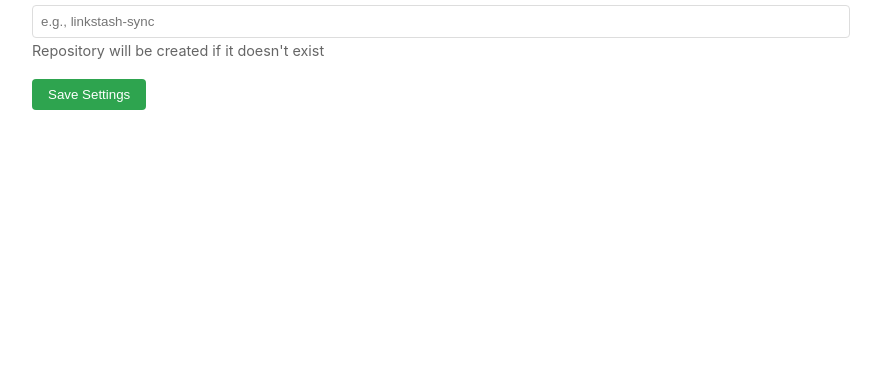
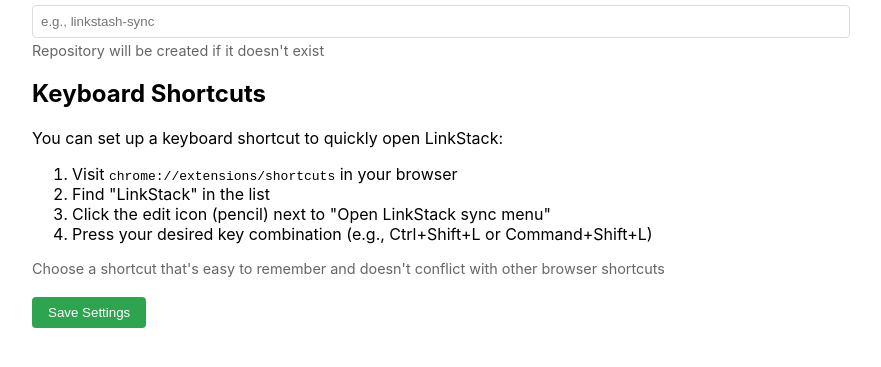
Before and after one commit to hp77-creator/linkstack-extension, a browser extension: page options/settings.html in a window 1280 px wide. Shown: the part 125-492 px from the top of the page, without its empty margins (208-1089 px from the left). Drawn offline with Linux system fonts and the light colour scheme.

Commit message:
add command shortcut

```diff
--- a/options/settings.html
+++ b/options/settings.html
@@ -67,6 +67,18 @@
     <span class="help-text">Repository will be created if it doesn't exist</span>
   </div>
 
+  <div class="form-group">
+    <h2>Keyboard Shortcuts</h2>
+    <p>You can set up a keyboard shortcut to quickly open LinkStack:</p>
+    <ol>
+      <li>Visit <code>chrome://extensions/shortcuts</code> in your browser</li>
+      <li>Find "LinkStack" in the list</li>
+      <li>Click the edit icon (pencil) next to "Open LinkStack sync menu"</li>
+      <li>Press your desired key combination (e.g., Ctrl+Shift+L or Command+Shift+L)</li>
+    </ol>
+    <span class="help-text">Choose a shortcut that's easy to remember and doesn't conflict with other browser shortcuts</span>
+  </div>
+
   <button id="save-settings">Save Settings</button>
 
   <div id="status" class="status"></div>
```
Also changed, not shown: background/auth.js (+15 -4 lines), manifest.json.
